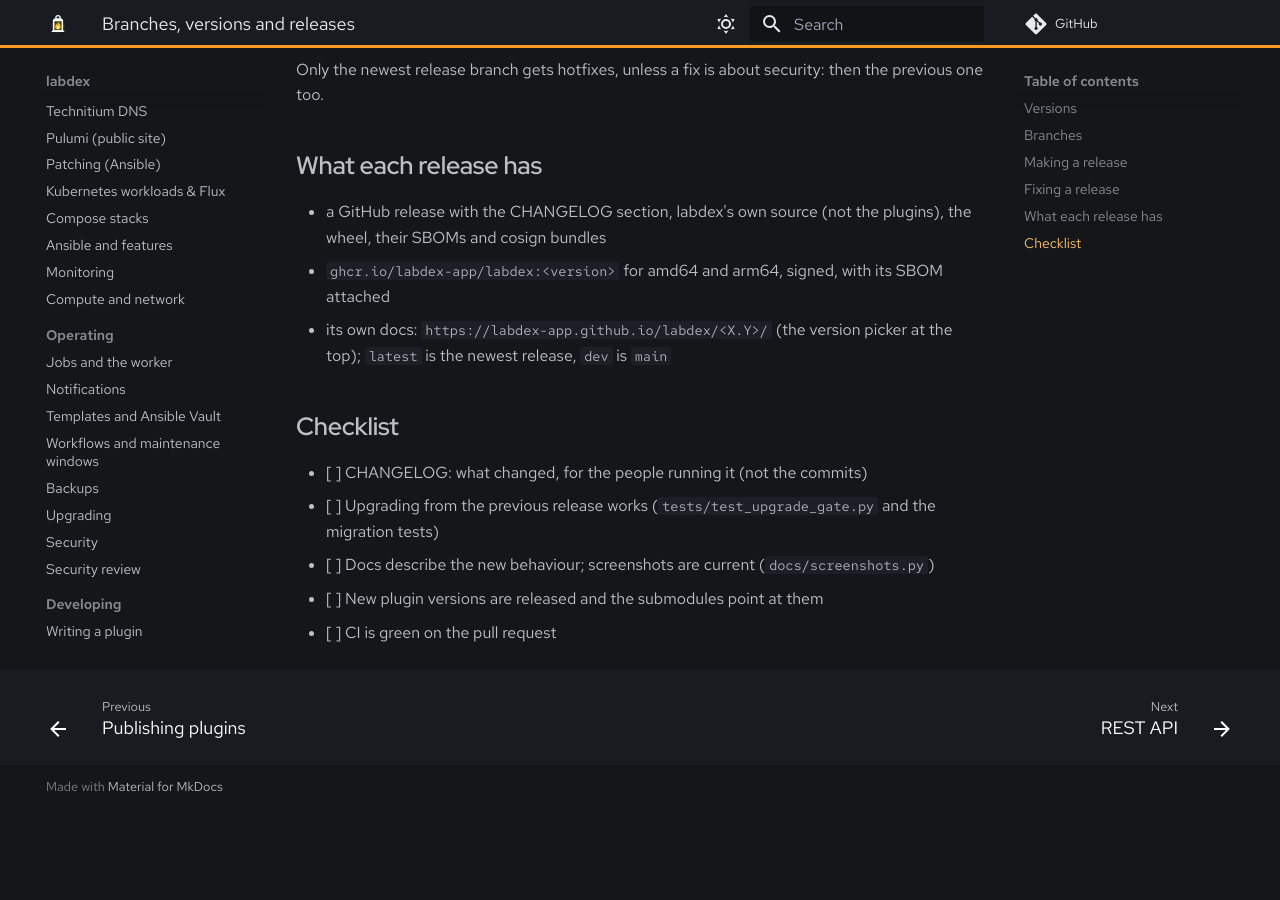
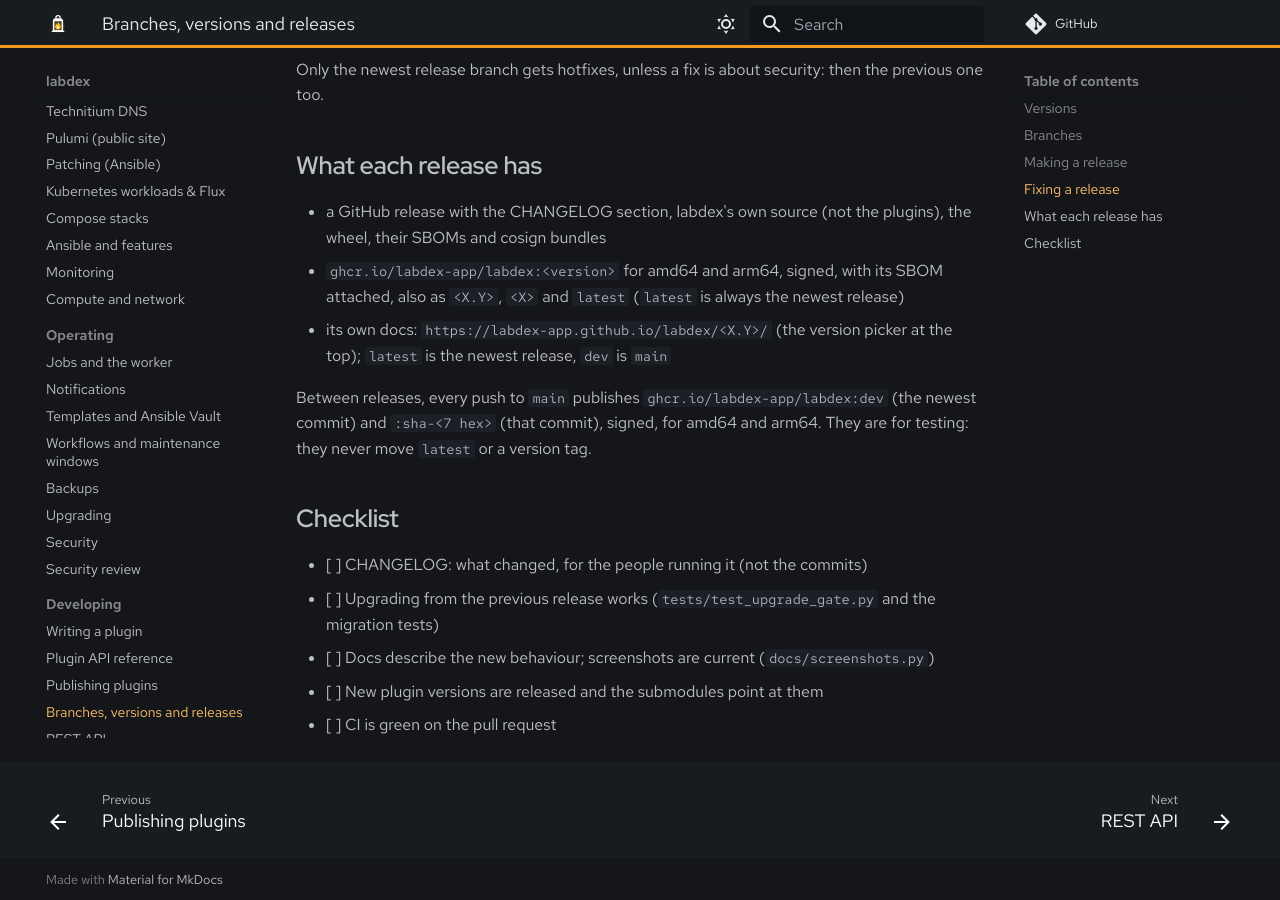
Before and after one commit to labdex-app/labdex, an MkDocs documentation site: the page built from docs/develop/releasing.md, in a window 1280 px wide and 900 px high, scrolled down 2738 px. Built offline with MkDocs 1.6.1 and Material for MkDocs 9.7.7, drawn with Linux system fonts in a browser that asks for light colours; comment, search, counter and statistics services are not loaded; the version menu is left out; before the commit the page ends 3548 px from its top, so only the background shows below that.

Commit message:
Build the image on every push to main as :dev and :sha-<commit>
A new Image workflow builds amd64 and arm64 on every push to main, joins them
under :dev (newest commit) and :sha-<7 hex>, and signs it with cosign. latest
and the version tags stay with release.yml, which is unchanged.

Co-Authored-By: Claude Opus 5.5 <noreply@anthropic.com>
Claude-Session: https://claude.ai/code/session_01Mn3pyoo4Gb5JFwTdS9ExkN

```diff
--- a/docs/develop/releasing.md
+++ b/docs/develop/releasing.md
@@ -91,9 +91,14 @@ previous one too.
 
 - a GitHub release with the CHANGELOG section, labdex's own source (not the plugins), the wheel,
   their SBOMs and cosign bundles
-- `ghcr.io/labdex-app/labdex:<version>` for amd64 and arm64, signed, with its SBOM attached
+- `ghcr.io/labdex-app/labdex:<version>` for amd64 and arm64, signed, with its SBOM attached, also as
+  `<X.Y>`, `<X>` and `latest` (`latest` is always the newest release)
 - its own docs: `https://labdex-app.github.io/labdex/<X.Y>/` (the version picker at the top);
   `latest` is the newest release, `dev` is `main`
+
+Between releases, every push to `main` publishes `ghcr.io/labdex-app/labdex:dev` (the newest
+commit) and `:sha-<7 hex>` (that commit), signed, for amd64 and arm64. They are for testing:
+they never move `latest` or a version tag.
 
 ## Checklist
 
```
Also changed, not shown: CHANGELOG.md (+2 -0 lines), README.md (+2 -1 lines), docs/guide/install.md (+4 -0 lines), 1 other file.
